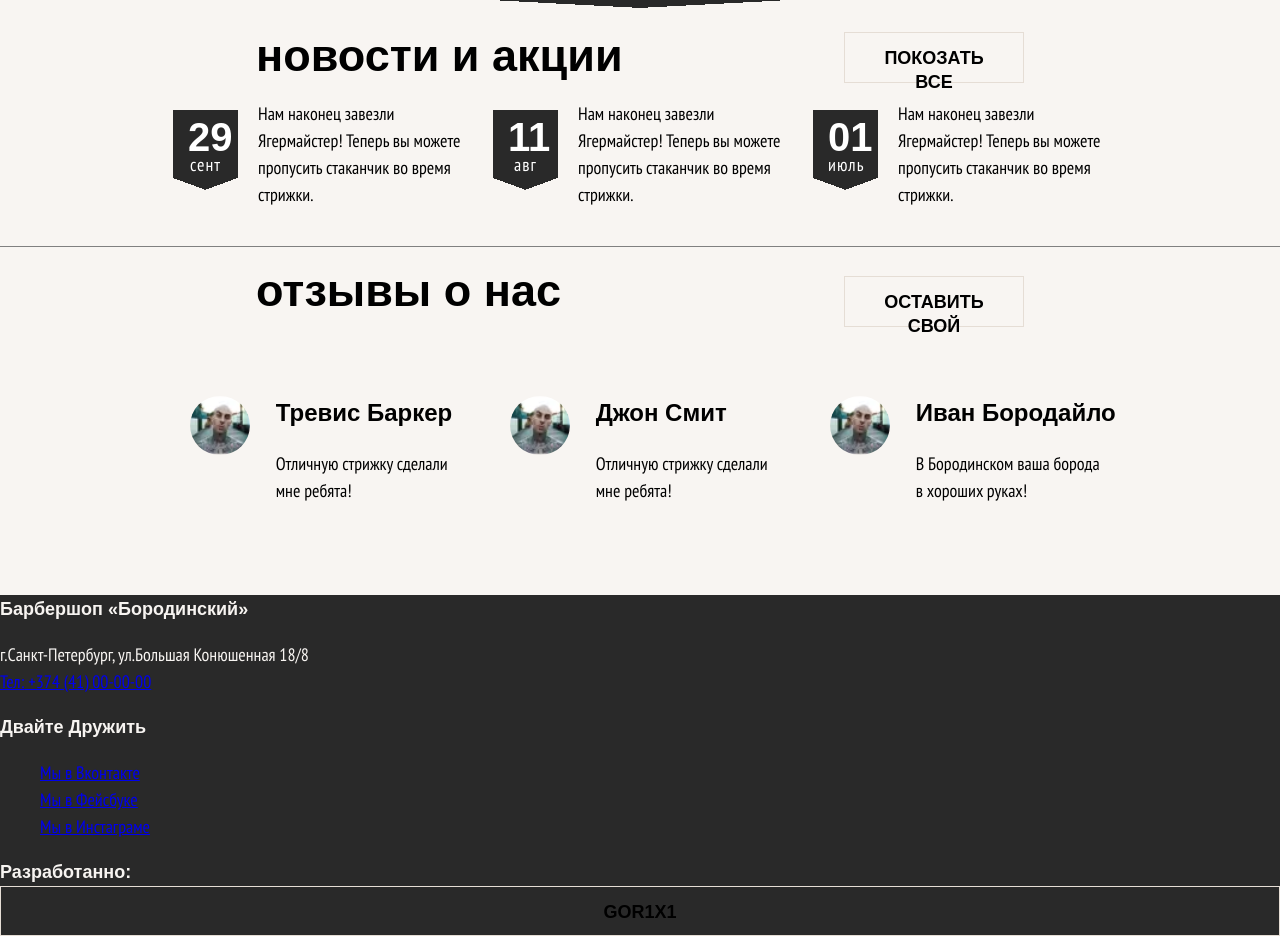
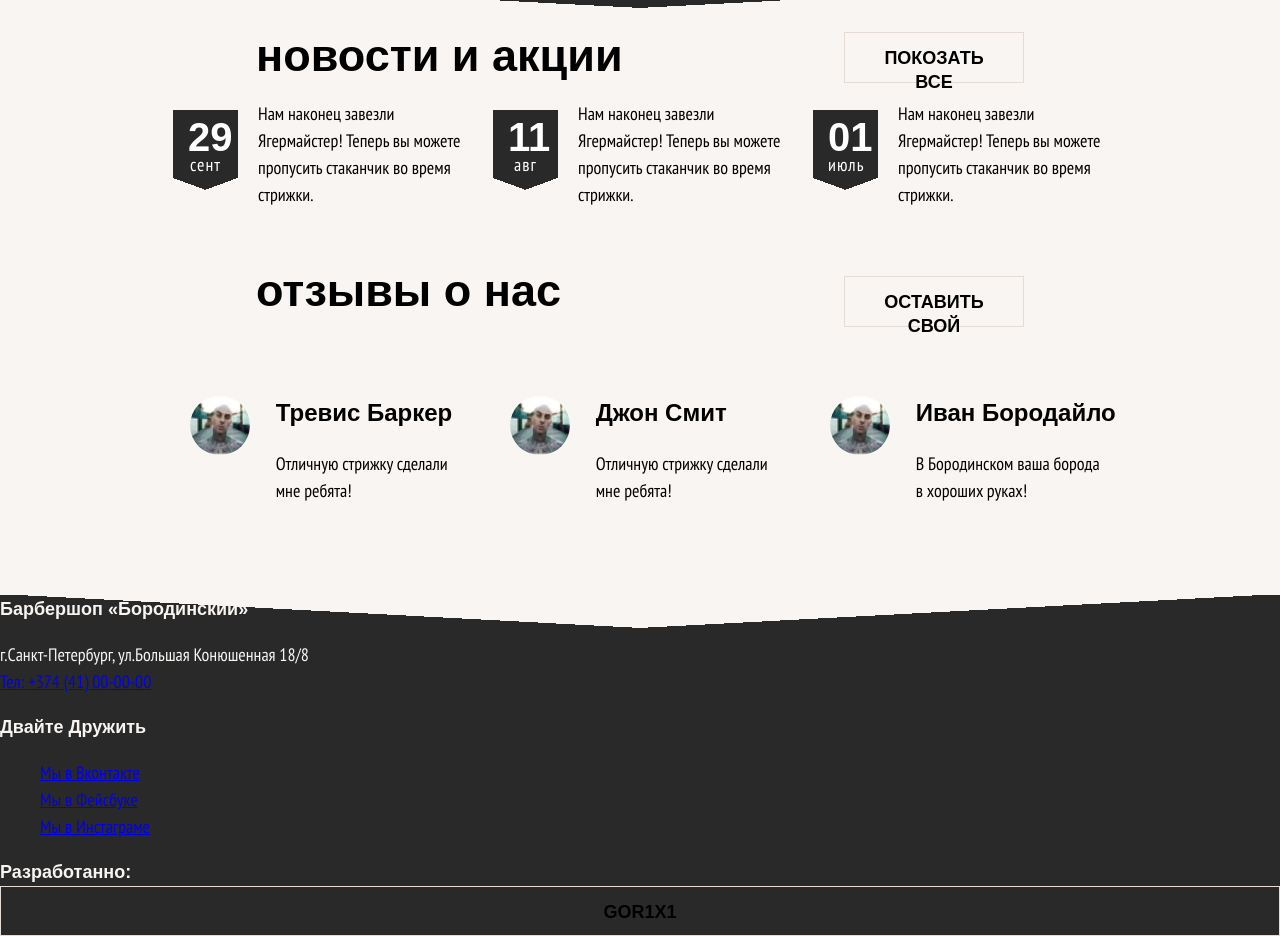
Before and after one commit to Gor1x1/BarberShop__responsive, a website: page #src/index.html in a window 1280 px wide. Shown: the part 1306-2242 px from the top of the page. Drawn offline with nearby package versions, Linux system fonts and the light colour scheme; files that its build step writes are made by us from their sources; files whose address does not match are found by name; a web font is replaced by a local one.

Commit message:
Add a triangle at the end of the reviews section

```diff
--- a/#src/less/blocks/reviews.less
+++ b/#src/less/blocks/reviews.less
@@ -16,8 +16,26 @@
 }
 
 .reviews{
+  position: relative;
   background-color: @bg-lightgrey;
   color: #000000;
+}
+
+.reviews::after {
+  content: "";
+
+  position: absolute;
+  right: 0;
+  bottom: -33px;
+  z-index: 10;
+
+  width: 100%;
+  height: 34px;
+
+  background-image: linear-gradient(to top right, transparent 50%, #f8f5f2 50%), linear-gradient(to top left, transparent 50%, #f8f5f2 50%);
+  background-repeat: no-repeat;
+  background-position: 0 0, 100% 0;
+  background-size: 50.1% 100%;
 }
 
 .reviews__wrapper{
```
Also changed, not shown: BarberShop__responsive/css/blocks/footer.css (added), BarberShop__responsive/css/blocks/footer.min.css (added), BarberShop__responsive/css/blocks/reviews.css, BarberShop__responsive/css/blocks/reviews.min.css.
